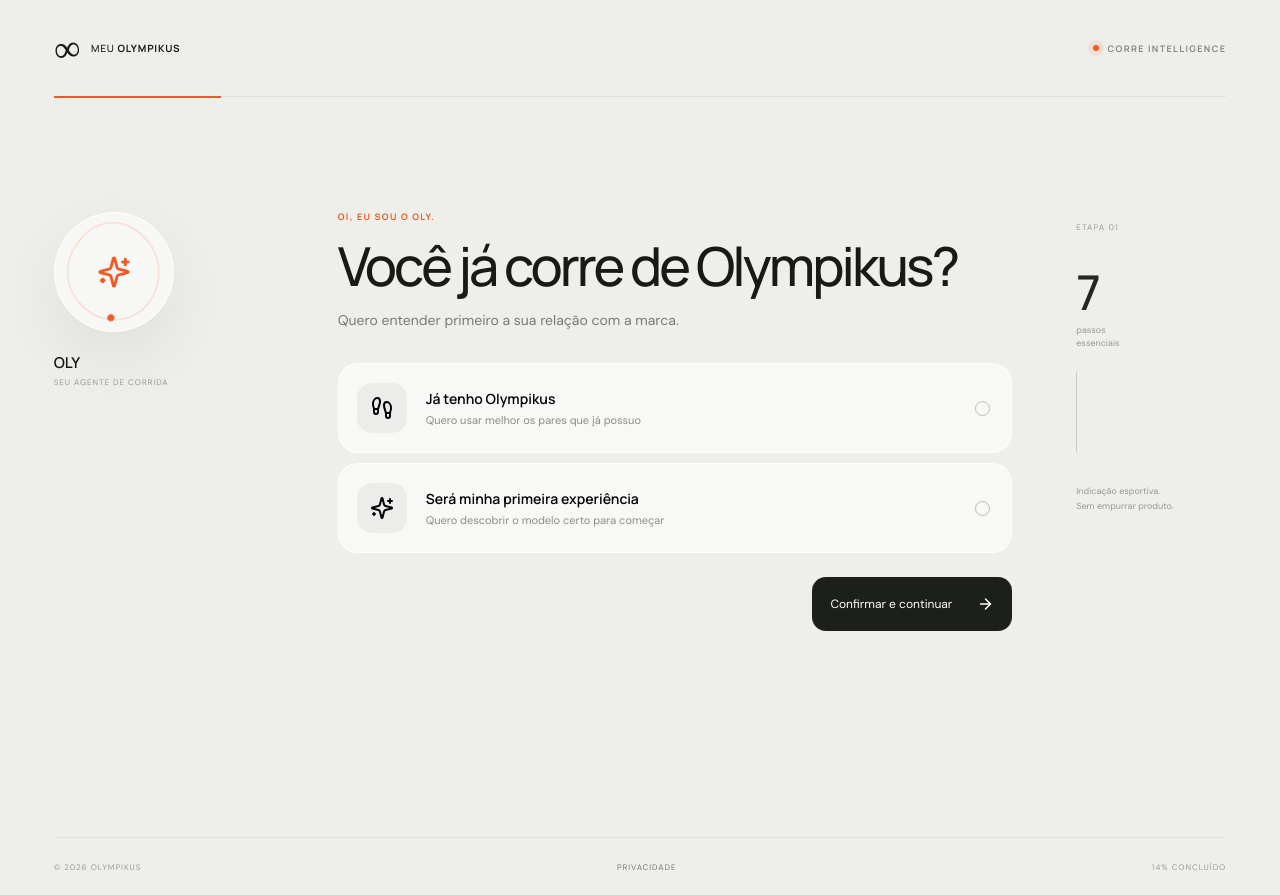
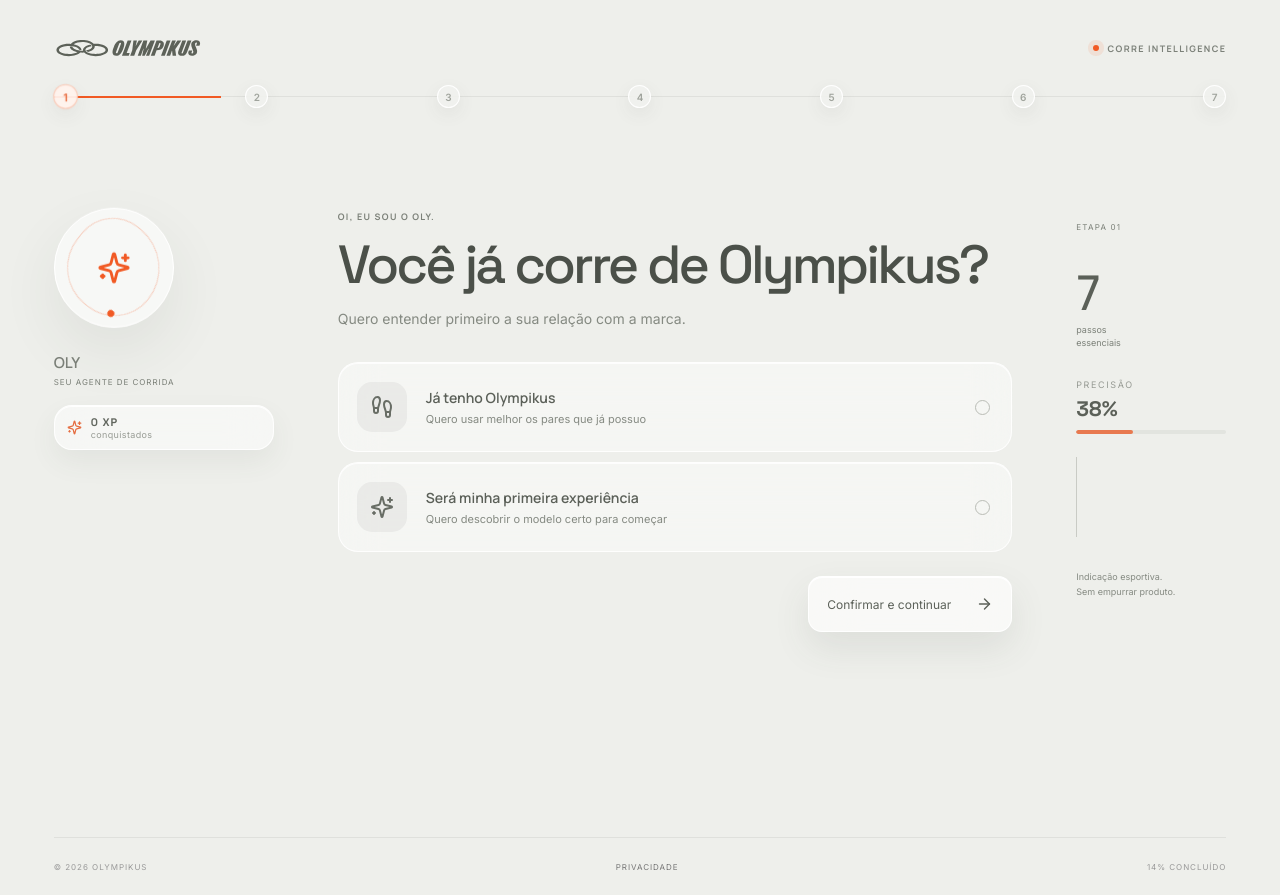
Before and after one commit to SeitiKatsumi/mgsports, a Next.js app: page / in a window 1280 px wide. Built offline with nearby package versions, Linux system fonts and the light colour scheme.

Commit message:
refinar interface glass e gamificacao do wizard

```diff
--- a/src/app/layout.tsx
+++ b/src/app/layout.tsx
@@ -1,2 +1,2 @@
-import type {Metadata,Viewport} from "next";import "./styles.css";
+import type {Metadata,Viewport} from "next";import "./styles.css";import "./refinement.css";
 export const metadata:Metadata={title:"Meu Olympikus — encontre seu Corre",description:"Um agente inteligente para encontrar o tênis certo para cada treino."};export const viewport:Viewport={width:"device-width",initialScale:1,themeColor:"#f3f2ee"};export default function Layout({children}:{children:React.ReactNode}){return <html lang="pt-BR"><body>{children}</body></html>}
--- /dev/null
+++ b/src/app/refinement.css
@@ -0,0 +1,365 @@
+@import url('https://fonts.googleapis.com/css2?family=Inter:wght@400;500;600;700&family=Space+Grotesk:wght@500;600;700&display=swap');
+
+:root {
+  --ink: #686d65;
+  --strong: #4b5049;
+  --muted: #8a8f87;
+  --glass: rgba(255, 255, 255, .58);
+  --glass-strong: rgba(255, 255, 255, .78);
+  --glass-edge: rgba(255, 255, 255, .92);
+  --soft-orange: rgba(241, 90, 36, .11);
+}
+
+html,
+body,
+button,
+input,
+select {
+  color: var(--ink);
+  font-family: 'Inter', sans-serif;
+}
+
+h1,
+h2,
+h3,
+.message h1,
+.result-copy h2,
+.purchase-gap h3,
+.location-card h2,
+.profile-form select,
+.profile-form input {
+  color: var(--strong);
+  font-family: 'Space Grotesk', sans-serif;
+}
+
+.brand {
+  align-items: center;
+  display: flex;
+}
+
+.brand img {
+  display: block;
+  height: auto;
+  width: 148px;
+}
+
+.secure,
+.kicker,
+.agent-label span,
+.agent-label small,
+.context > span,
+.context small,
+.profile-form label > span,
+.tag,
+.purchase-gap > div > span,
+footer {
+  color: #7c8179;
+}
+
+.message p,
+.result-copy p,
+.purchase-gap p,
+.location-card p,
+.big-options small,
+.shoe-select small,
+.context p {
+  color: #858a82;
+}
+
+.context strong,
+.result-copy li,
+.big-options b,
+.shoe-select b,
+.choices button span,
+.profile-form small {
+  color: #5b6058;
+}
+
+.back,
+.skip {
+  color: #8b9088 !important;
+}
+
+button:focus,
+button:focus-visible,
+a:focus-visible,
+input:focus,
+select:focus {
+  outline: 2px solid rgba(241, 90, 36, .34) !important;
+  outline-offset: 3px;
+}
+
+.progress {
+  position: relative;
+}
+
+.milestones {
+  align-items: center;
+  display: flex;
+  inset: -11px 0 auto;
+  justify-content: space-between;
+  pointer-events: none;
+  position: absolute;
+  z-index: 3;
+}
+
+.milestones b {
+  align-items: center;
+  backdrop-filter: blur(18px);
+  background: rgba(241, 242, 238, .88);
+  border: 1px solid rgba(255, 255, 255, .96);
+  border-radius: 50%;
+  box-shadow: 0 6px 18px rgba(77, 82, 74, .08);
+  color: #a0a49d;
+  display: flex;
+  font: 600 10px/1 'Inter', sans-serif;
+  height: 23px;
+  justify-content: center;
+  transition: background .3s ease, color .3s ease, transform .3s ease;
+  width: 23px;
+}
+
+.milestones b.done {
+  background: rgba(255, 244, 238, .92);
+  border-color: rgba(241, 90, 36, .28);
+  color: #e66536;
+  transform: scale(1.08);
+}
+
+.milestones svg {
+  height: 12px;
+  stroke-width: 2.5;
+  width: 12px;
+}
+
+.xp-pill {
+  align-items: center;
+  backdrop-filter: blur(22px);
+  background: rgba(255, 255, 255, .48);
+  border: 1px solid rgba(255, 255, 255, .88);
+  border-radius: 18px;
+  box-shadow: 0 12px 28px rgba(76, 80, 73, .07), inset 0 1px rgba(255, 255, 255, .9);
+  display: flex;
+  gap: 9px;
+  margin-top: 18px;
+  padding: 9px 12px;
+}
+
+.xp-pill svg {
+  color: #e56d41;
+  height: 15px;
+  width: 15px;
+}
+
+.xp-pill span {
+  color: #989c95;
+  display: flex;
+  flex-direction: column;
+  font-size: 9px;
+  letter-spacing: .04em;
+}
+
+.xp-pill b {
+  color: #62675f;
+  font-family: 'Space Grotesk', sans-serif;
+  font-size: 11px;
+  letter-spacing: .08em;
+}
+
+.precision {
+  margin-top: 30px;
+  width: 100%;
+}
+
+.precision > span {
+  color: #969a93;
+  display: block;
+  font-size: 9px;
+  letter-spacing: .18em;
+}
+
+.precision > b {
+  color: #5b6058;
+  display: block;
+  font-family: 'Space Grotesk', sans-serif;
+  font-size: 21px;
+  margin: 5px 0 8px;
+}
+
+.precision > i {
+  background: rgba(101, 107, 98, .09);
+  border-radius: 99px;
+  display: block;
+  height: 4px;
+  overflow: hidden;
+}
+
+.precision em {
+  background: #e8794f;
+  border-radius: inherit;
+  display: block;
+  height: 100%;
+  transition: width .55s cubic-bezier(.22, 1, .36, 1);
+}
+
+.continue,
+.location-card button:not(.skip) {
+  backdrop-filter: blur(24px) saturate(120%);
+  background: rgba(255, 255, 255, .62) !important;
+  border: 1px solid var(--glass-edge) !important;
+  box-shadow: 0 16px 36px rgba(71, 77, 68, .10), inset 0 1px rgba(255, 255, 255, .95);
+  color: #5c6159 !important;
+}
+
+.continue:hover,
+.location-card button:not(.skip):hover {
+  background: rgba(255, 248, 244, .82) !important;
+  border-color: rgba(241, 90, 36, .30) !important;
+  box-shadow: 0 18px 42px rgba(87, 76, 67, .13), inset 0 1px rgba(255, 255, 255, .98);
+  color: #dc673c !important;
+  transform: translateY(-2px);
+}
+
+.continue svg {
+  transition: transform .25s ease;
+}
+
+.continue:hover svg {
+  transform: translateX(4px);
+}
+
+.big-options > button,
+.shoe-select button,
+.choices button,
+.profile-form label,
+.location-card,
+.purchase-gap {
+  backdrop-filter: blur(20px);
+  background: rgba(255, 255, 255, .42);
+  border-color: rgba(255, 255, 255, .84);
+  box-shadow: inset 0 1px rgba(255, 255, 255, .78);
+}
+
+.big-options > button:hover,
+.shoe-select button:hover,
+.choices button:hover {
+  background: rgba(255, 255, 255, .68);
+  border-color: rgba(241, 90, 36, .24);
+  box-shadow: 0 14px 36px rgba(72, 77, 69, .08), inset 0 1px rgba(255, 255, 255, .94);
+  transform: translateY(-3px);
+}
+
+.big-options > button.selected,
+.shoe-select button.selected,
+.choices button.selected {
+  background: rgba(255, 250, 247, .72);
+  border-color: rgba(241, 90, 36, .38);
+  box-shadow: 0 14px 38px rgba(135, 88, 62, .09), inset 0 1px rgba(255, 255, 255, .96);
+  animation: selectPulse .34s ease-out;
+}
+
+.selected .option-icon,
+.choices button.selected > svg {
+  background: var(--soft-orange);
+  color: #dc6a40;
+}
+
+.shoe-select img {
+  transition: transform .35s cubic-bezier(.22, 1, .36, 1);
+}
+
+.shoe-select button:hover img {
+  transform: scale(1.07) rotate(-1deg);
+}
+
+.result {
+  position: relative;
+}
+
+.achievement {
+  align-items: center;
+  backdrop-filter: blur(22px);
+  background: rgba(255, 255, 255, .62);
+  border: 1px solid rgba(255, 255, 255, .9);
+  border-radius: 15px;
+  box-shadow: 0 12px 28px rgba(67, 72, 65, .09);
+  display: flex;
+  gap: 9px;
+  left: 14px;
+  padding: 9px 11px;
+  position: absolute;
+  top: 14px;
+  z-index: 4;
+}
+
+.achievement svg {
+  color: #df6d43;
+  height: 18px;
+  width: 18px;
+}
+
+.achievement span {
+  color: #868b83;
+  display: flex;
+  flex-direction: column;
+  font-size: 9px;
+}
+
+.achievement b {
+  color: #5c6159;
+  font-size: 8px;
+  letter-spacing: .1em;
+}
+
+.match {
+  backdrop-filter: blur(18px);
+  background: rgba(255, 255, 255, .68);
+  color: #747970;
+  top: 74px;
+}
+
+.match b,
+.tag,
+.purchase-gap a {
+  color: #d9683f;
+}
+
+.agent-orb {
+  animation: agentFloat 4s ease-in-out infinite;
+}
+
+.answer {
+  animation: answerIn .42s cubic-bezier(.22, 1, .36, 1);
+}
+
+@keyframes answerIn {
+  from { opacity: 0; transform: translateY(12px); }
+  to { opacity: 1; transform: translateY(0); }
+}
+
+@keyframes selectPulse {
+  0% { transform: scale(.985); }
+  70% { transform: scale(1.012); }
+  100% { transform: scale(1); }
+}
+
+@keyframes agentFloat {
+  0%, 100% { transform: translateY(0); }
+  50% { transform: translateY(-5px); }
+}
+
+@media (max-width: 650px) {
+  .brand img { width: 124px; }
+  .milestones { display: none; }
+  .xp-pill { margin: 0 0 0 auto; padding: 7px 9px; }
+  .xp-pill span { display: none; }
+  .achievement { border-radius: 12px; left: 10px; padding: 7px 9px; top: 10px; }
+  .achievement span { font-size: 8px; }
+  .match { top: 62px; }
+}
+
+@media (prefers-reduced-motion: reduce) {
+  .agent-orb,
+  .answer,
+  .selected { animation: none !important; }
+}
```
Also changed, not shown: src/app/page.tsx (+3 -3 lines), public/olympikus-logo.svg (added).
